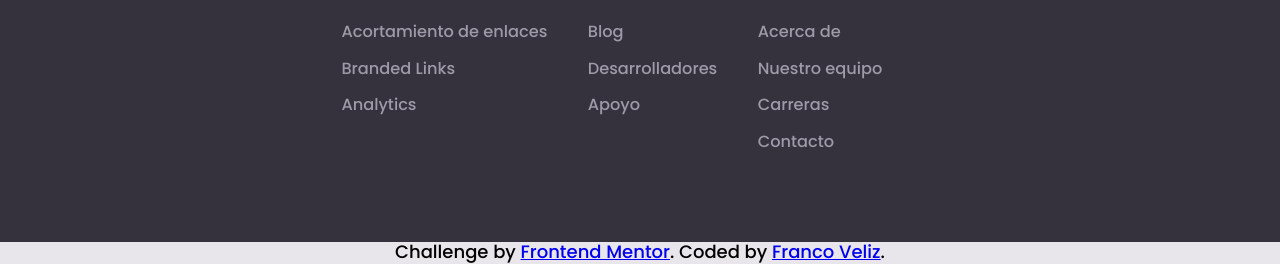
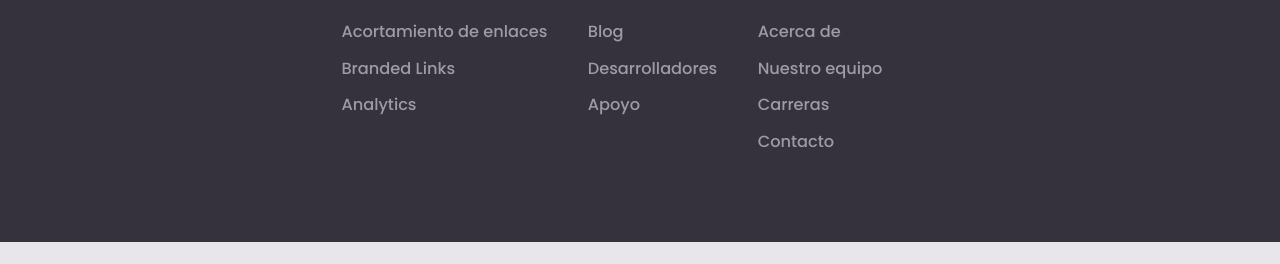
Before and after one commit to Francoveliz/Shortly-URL-shortening, a website built with Parcel: page index.html in a window 1280 px wide. Shown: the part 2121-2385 px from the top of the page. After the commit the page ends 2363 px from the top, so only its background shows below. Built offline with nearby package versions, Linux system fonts and the light colour scheme.

Commit message:
Update index.html

```diff
--- a/index.html
+++ b/index.html
@@ -126,10 +126,7 @@
     </div>
 
   </footer>
-  <div class="attribution">
-    Challenge by <a href="https://www.frontendmentor.io?ref=challenge" target="_blank">Frontend Mentor</a>.
-    Coded by <a href="#">Franco Veliz</a>.
-  </div>
+
   <!-- scripts -->
   <script src="js/vendor/modernizr-3.11.2.min.js"></script>
   <script src="js/plugins.js"></script>
```
